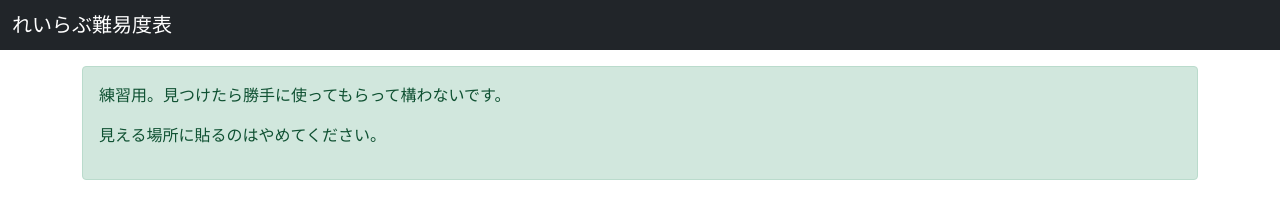
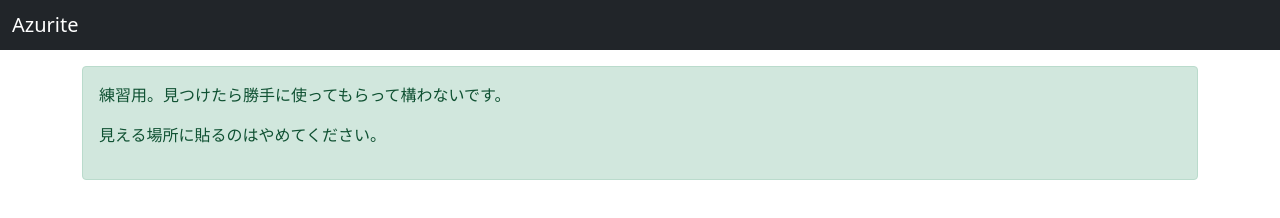
Before and after one commit to reilovv/Azurite, a plain HTML site: page index.html in a window 1280 px wide. Drawn offline with nearby package versions, Linux system fonts and the light colour scheme; no server answers.

Commit message:
Update index.html

```diff
--- a/index.html
+++ b/index.html
@@ -19,7 +19,7 @@
     <header class="mb-3">
         <nav class="navbar navbar-dark bg-dark">
             <div class="container-fluid">
-                <span class="navbar-brand mb-0 h1">れいらぶ難易度表</span>
+                <span class="navbar-brand mb-0 h1">Azurite</span>
             </div>
         </nav>
     </header>
```
